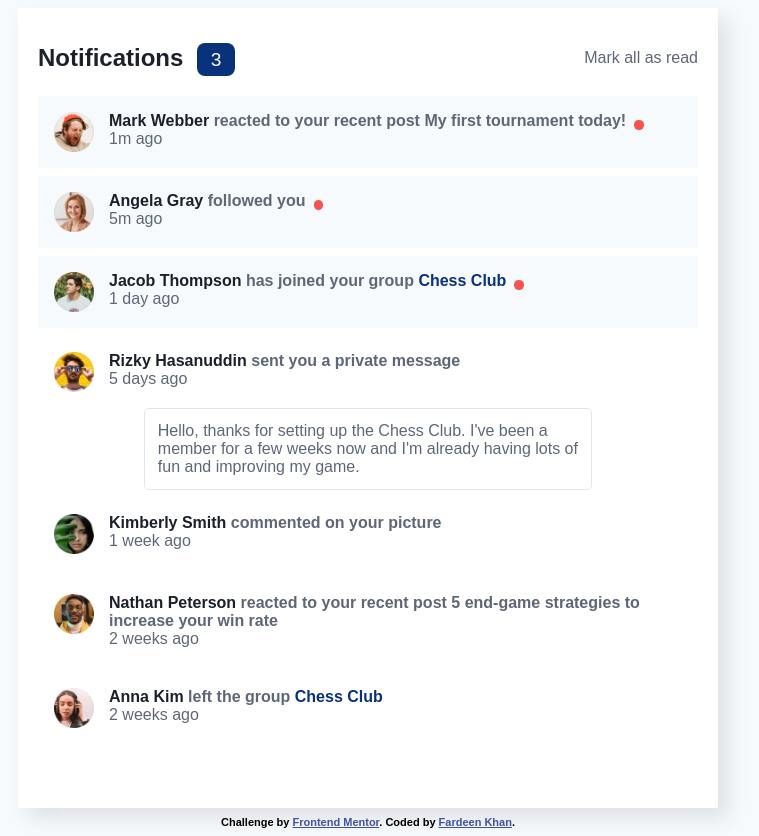
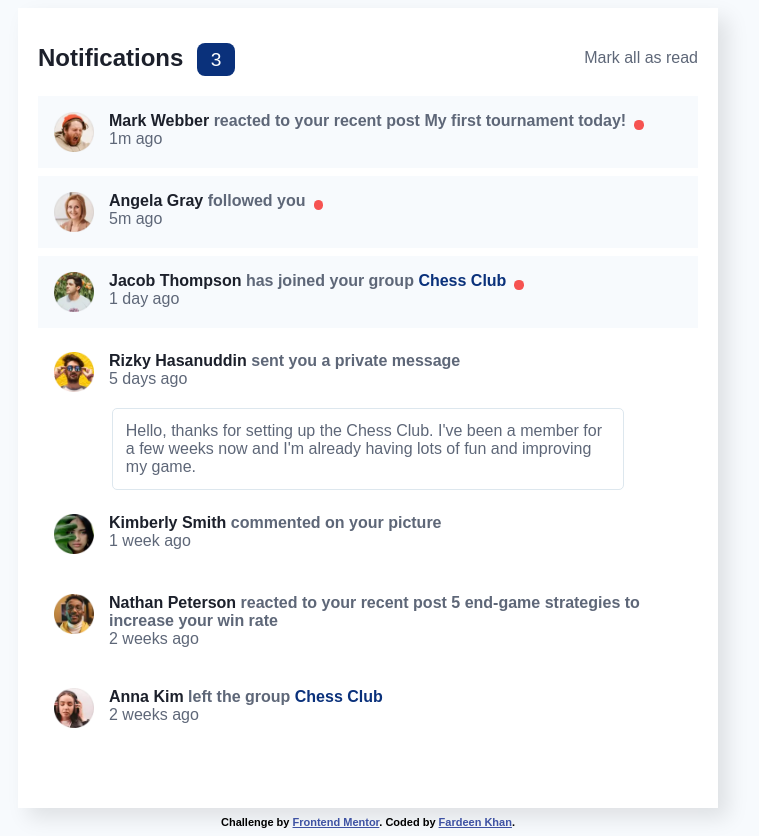
Before and after one commit to IAmFardeen/Notification-page, a plain HTML site: page index.html in a window 1280 px wide. Shown: the whole page, without its empty margins (272-1031 px from the left). Drawn offline with Linux system fonts and the light colour scheme.

Commit message:
Update styles.css

```diff
--- a/styles.css
+++ b/styles.css
@@ -77,6 +77,7 @@ p .time{
 .comment{
     width: 28rem;
     max-width:29rem;
+    min-width:32rem;
     border: 1px solid hsl(205, 33%, 90%);
     margin: auto;
     box-sizing: border-box;
```
